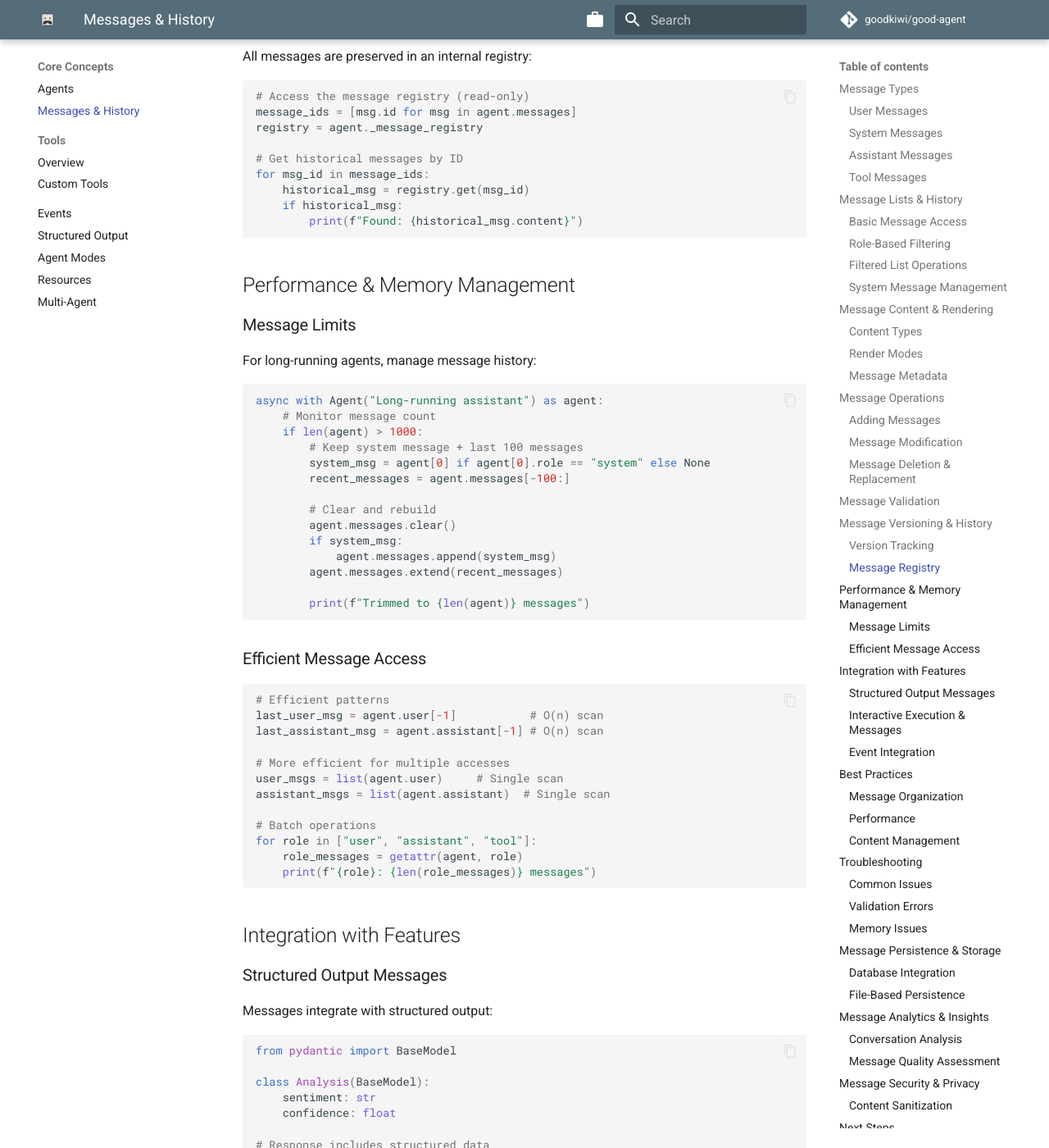
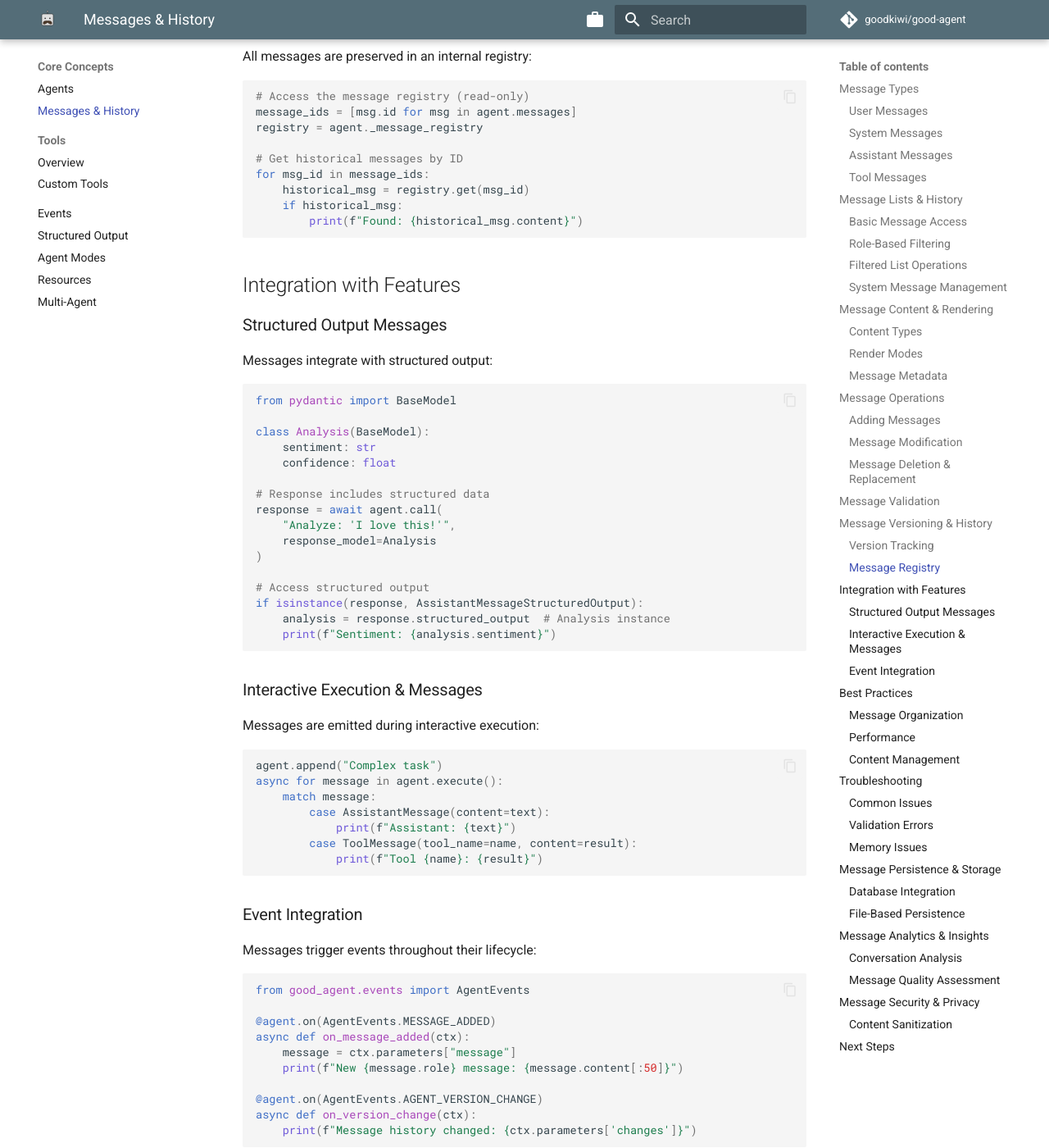
Before and after one commit to goodkiwillc/good-agent, an MkDocs documentation site: the page built from docs/core/messages.md, in a window 1280 px wide and 1400 px high, scrolled down 8438 px. Shown: the whole window at 82% size. Built offline with MkDocs 1.6.1 and Material for MkDocs 9.7.7, drawn with Linux system fonts in a browser that asks for light colours; comment, search, counter and statistics services are not loaded.

Commit message:
Remove performance and memory management sections from messages documentation

````diff
--- a/docs/core/messages.md
+++ b/docs/core/messages.md
@@ -323,45 +323,6 @@ for msg_id in message_ids:
         print(f"Found: {historical_msg.content}")
 ```
 
-## Performance & Memory Management
-
-### Message Limits
-
-For long-running agents, manage message history:
-
-```python
-async with Agent("Long-running assistant") as agent:
-    # Monitor message count
-    if len(agent) > 1000:
-        # Keep system message + last 100 messages
-        system_msg = agent[0] if agent[0].role == "system" else None
-        recent_messages = agent.messages[-100:]
-
-        # Clear and rebuild
-        agent.messages.clear()
-        if system_msg:
-            agent.messages.append(system_msg)
-        agent.messages.extend(recent_messages)
-
-        print(f"Trimmed to {len(agent)} messages")
-```
-
-### Efficient Message Access
-
-```python
-# Efficient patterns
-last_user_msg = agent.user[-1]           # O(n) scan
-last_assistant_msg = agent.assistant[-1] # O(n) scan
-
-# More efficient for multiple accesses
-user_msgs = list(agent.user)     # Single scan
-assistant_msgs = list(agent.assistant)  # Single scan
-
-# Batch operations
-for role in ["user", "assistant", "tool"]:
-    role_messages = getattr(agent, role)
-    print(f"{role}: {len(role_messages)} messages")
-```
 
 ## Integration with Features
 
````
